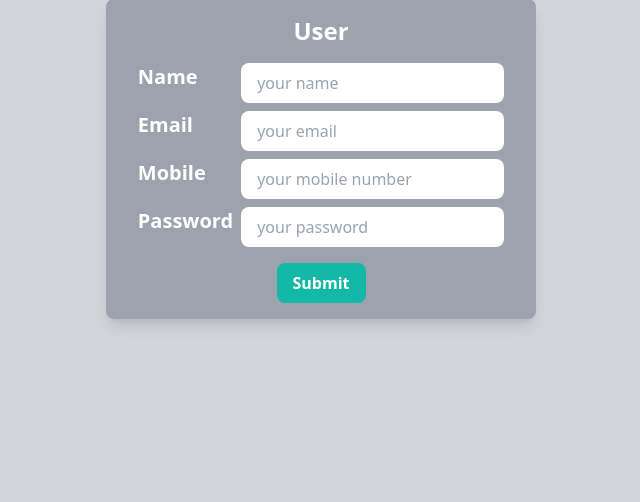
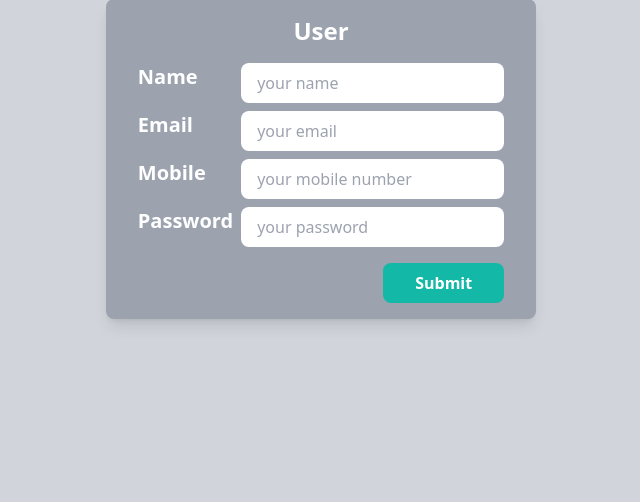
Before and after one commit to kiraware/junior-programming, a PHP site: page /user.php in a window 1280 px wide. Shown: the part 257-759 px from the top of the page, without its empty margins (319-959 px from the left). Run offline with PHP 8.4, Linux system fonts and the light colour scheme; some libraries are stand-ins or nearby versions.

Commit message:
Update user.php

```diff
--- a/public/day4/crud/user.php
+++ b/public/day4/crud/user.php
@@ -51,7 +51,7 @@
                 <input type="password" name="password" id="password" placeholder="your password" required class="text-base font-normal rounded-lg px-4 py-2">
             </p>
         </fieldset>
-        <button type="submit" name="submit" class="bg-teal-500 rounded-lg w-fit px-4 py-2 font-semibold text-base text-white">Submit</button>
+        <button type="submit" name="submit" class="bg-teal-500 rounded-lg w-fit px-8 py-2 font-semibold text-base text-white w-full sm:w-auto sm:self-end">Submit</button>
     </form>
 </body>
 
```
